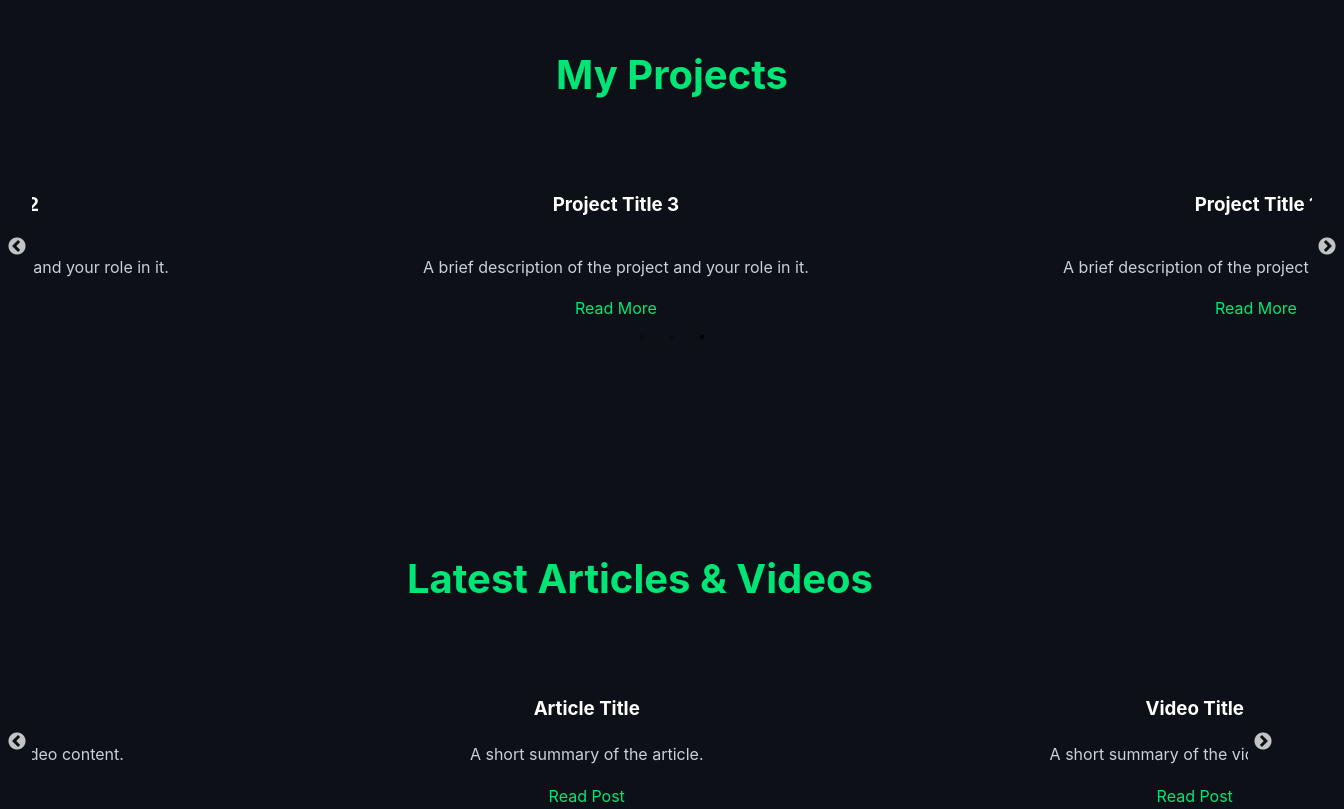
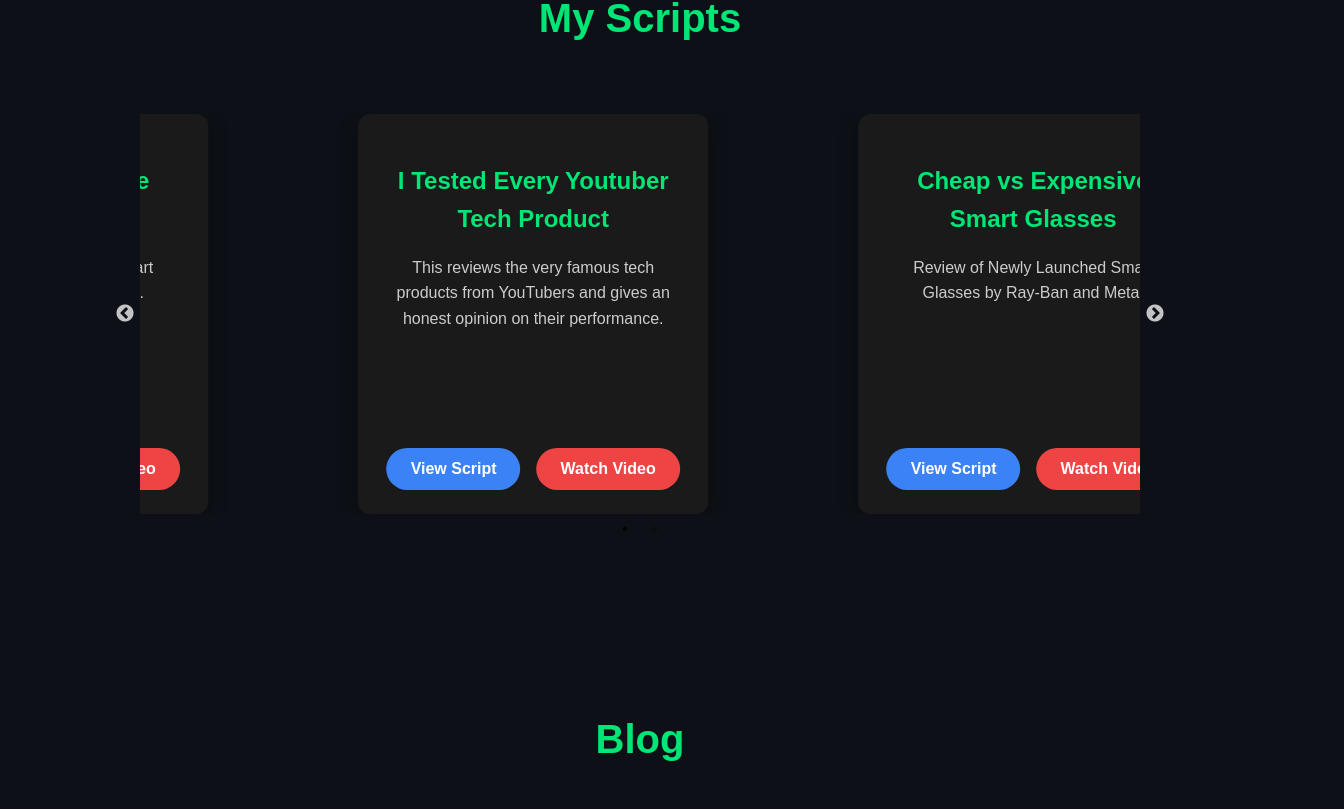
Before and after one commit to Soutrik-19/My-Portfolio, a React (Vite) app: page / in a window 1280 px wide. Shown: the part 1671-2480 px from the top of the page, 1344 px wide, since content can reach past the window. Built offline with nearby package versions, Linux system fonts and the light colour scheme; no server answers; the database is empty.

Commit message:
Updated the contacts and review form section with new text

```diff
--- a/src/components/Blog.jsx
+++ b/src/components/Blog.jsx
@@ -1,6 +1,4 @@
-// File: src/components/Blog.jsx
-
-import React from 'react';
+import React, { useEffect } from 'react';
 import Slider from 'react-slick';
 import 'slick-carousel/slick/slick.css';
 import 'slick-carousel/slick/slick-theme.css';
@@ -9,43 +7,74 @@ import AOS from 'aos';
 import 'aos/dist/aos.css';
 
 const Blog = () => {
+  // Use useEffect to initialize AOS after the component mounts
+  useEffect(() => {
+    AOS.init({
+      once: true, // Only animate elements once
+      offset: 50, // Offset (in px) from the original trigger point
+      delay: 50, // Delay (in ms) before the animation starts
+    });
+  }, []); // Empty dependency array ensures this runs only once
+
+  // Add a safety check to make sure data.blog exists and is an array
+  if (!data || !data.blog || !Array.isArray(data.blog) || data.blog.length === 0) {
+    return (
+      <section id="blog" className="container mx-auto px-4 py-16 font-['Inter']">
+        <h2 className="text-4xl font-bold text-center mb-12 text-gray-800 dark:text-white">Blog</h2>
+        <p className="text-center text-gray-500 dark:text-gray-400">No blog posts found. Please check your data.json file.</p>
+      </section>
+    );
+  }
+
   const settings = {
     dots: true,
     infinite: true,
     speed: 500,
-    slidesToShow: 2,
+    // Display 3 posts on large screens, 2 on medium, and 1 on small screens
+    slidesToShow: 3,
     slidesToScroll: 1,
     autoplay: true,
     autoplaySpeed: 3000,
     responsive: [
       {
-        breakpoint: 768, // This is a mobile breakpoint
+        breakpoint: 1024,
         settings: {
-          slidesToShow: 1, // Show one slide on mobile devices
+          slidesToShow: 2,
+        },
+      },
+      {
+        breakpoint: 768,
+        settings: {
+          slidesToShow: 1,
         },
       },
     ],
   };
 
   return (
-    // Add responsive padding to the section itself.
-    // 'py-16' adds vertical padding, 'px-4' adds horizontal padding.
-    // 'lg:px-12' and 'xl:px-24' override the default padding on large screens.
-    <section id="blog" data-aos="fade-up" className="py-16 px-4 lg:px-12 xl:px-24">
-      {/* Add responsive font sizes and spacing to the heading. */}
-      {/* 'mb-10' adds a large bottom margin, which is reduced on smaller screens with 'md:mb-8' */}
-      <h2 className="text-3xl md:text-4xl lg:text-5xl font-bold mb-10 md:mb-8">Latest Articles & Videos</h2>
+    <section id="blog" data-aos="fade-up" className="blog-container container mx-auto px-4 py-16 font-['Inter']">
+      <h2 className="blog-title text-4xl font-bold text-center mb-12 text-gray-800 dark:text-white">Blog</h2>
 
-      {/* Replace the inline style with Tailwind classes for max-width and auto margins. */}
-      <div className="max-w-6xl mx-auto">
+      <div className="mx-auto w-full max-w-6xl">
         <Slider {...settings}>
-          {data.blogPosts.map((post) => (
-            // Add padding, rounded corners, and shadow to the card itself.
-            // 'p-6' and 'md:p-8' provide responsive padding inside the card.
-            <div className="bg-gray-800 text-white rounded-lg p-6 md:p-8 shadow-xl" key={post.id}>
-              <h3 className="text-xl md:text-2xl font-semibold mb-2">{post.title}</h3>
-              <p className="text-gray-400 mb-4">{post.summary}</p>
-              <a href={post.link} className="text-blue-400 hover:text-blue-300 transition-colors duration-300">Read Post</a>
+          {data.blog.map((post) => (
+            // Each carousel item needs its own wrapper div
+            <div className="p-4" key={post.id}>
+              <div className="bg-white dark:bg-gray-800 rounded-lg shadow-lg p-6 hover:shadow-2xl transition-shadow duration-300 transform hover:-translate-y-1 h-full flex flex-col">
+                <h3 className="text-2xl font-bold mb-2 text-gray-900 dark:text-white">{post.title}</h3>
+                <p className="text-gray-600 dark:text-gray-300 mb-4 flex-grow">{post.description}</p>
+                <p className="text-sm text-gray-400 dark:text-gray-500 mt-auto">Published on: {post.date}</p>
+                {post.link && (
+                  <a
+                    href={post.link}
+                    target="_blank"
+                    rel="noopener noreferrer"
+                    className="mt-4 inline-block bg-blue-500 text-white px-4 py-2 rounded-full font-semibold hover:bg-blue-600 transition-colors duration-300 text-center"
+                  >
+                    Read More
+                  </a>
+                )}
+              </div>
             </div>
           ))}
         </Slider>
--- a/src/components/Contact.jsx
+++ b/src/components/Contact.jsx
@@ -3,7 +3,7 @@
 import React from 'react';
 import { FontAwesomeIcon } from '@fortawesome/react-fontawesome';
 import { faEnvelope } from '@fortawesome/free-solid-svg-icons';
-import { faLinkedin, faTwitter } from '@fortawesome/free-brands-svg-icons';
+import { faInstagram, faLinkedin, faTwitter } from '@fortawesome/free-brands-svg-icons';
 
 const Contact = () => {
   return (
@@ -23,7 +23,7 @@ const Contact = () => {
 
         {/* Email Icon with responsive size and hover effect. */}
         <a
-          href="mailto:youremail@example.com"
+          href="mailto:soutrik.19@gmail.com"
           aria-label="Email Me"
           className="text-3xl md:text-4xl text-blue-400 hover:text-blue-300 transition-colors duration-300"
         >
@@ -32,7 +32,7 @@ const Contact = () => {
 
         {/* LinkedIn Icon */}
         <a
-          href="https://linkedin.com/in/yourprofile"
+          href="https://www.linkedin.com/in/soutrik-ghosh-029373221/"
           aria-label="LinkedIn"
           className="text-3xl md:text-4xl text-blue-400 hover:text-blue-300 transition-colors duration-300"
         >
@@ -41,11 +41,19 @@ const Contact = () => {
 
         {/* Twitter Icon */}
         <a
-          href="https://twitter.com/yourhandle"
+          href="https://x.com/Soutrik_19"
           aria-label="Twitter"
           className="text-3xl md:text-4xl text-blue-400 hover:text-blue-300 transition-colors duration-300"
         >
           <FontAwesomeIcon icon={faTwitter} />
+        </a>
+        {/* Instagram Icon */}
+        <a
+          href="https://www.instagram.com/soutrik.19/"
+          aria-label="Instagram"
+          className="text-3xl md:text-4xl text-blue-400 hover:text-blue-300 transition-colors duration-300"
+        >
+          <FontAwesomeIcon icon={faInstagram} />
         </a>
       </div>
     </section>
--- a/src/components/Projects.jsx
+++ b/src/components/Projects.jsx
@@ -1,12 +1,25 @@
-// File: src/components/Projects.jsx
-
-import React from 'react';
+import React, { useEffect } from 'react';
 import Slider from 'react-slick';
 import 'slick-carousel/slick/slick.css';
 import 'slick-carousel/slick/slick-theme.css';
 import data from '../data.json';
+import AOS from 'aos';
+import 'aos/dist/aos.css';
 
 const Projects = () => {
+  useEffect(() => {
+    AOS.init();
+  }, []);
+
+  if (!data || !data.projects || !Array.isArray(data.projects) || data.projects.length === 0) {
+    return (
+      <section id="projects" className="projects-container">
+        <h2 className="projects-title">My Scripts</h2>
+        <p className="no-scripts">No scripts found. Please check your data.json file.</p>
+      </section>
+    );
+  }
+
   const settings = {
     dots: true,
     infinite: true,
@@ -26,26 +39,51 @@ const Projects = () => {
   };
 
   return (
-    // Section container with padding and margin, ensuring it's centered
-    <section id="projects" data-aos="fade-up" className="container mx-auto px-4 py-16">
-      {/* Centered heading with a bold font and margin at the bottom */}
-      <h2 className="text-4xl font-bold text-center mb-12 text-gray-800">My Projects</h2>
+    <section id="projects" data-aos="fade-up" className="projects-container">
+      <h2 className="projects-title">My Scripts</h2>
 
-      {/* Slider container with responsive margins */}
-      <div className="mx-auto w-full max-w-4xl">
+      <div className="slider-wrapper">
         <Slider {...settings}>
           {data.projects.map((project) => (
-            // Individual project card with a clean, modern design
-            <div className="p-4" key={project.id}>
-              <div className="bg-white p-6 rounded-lg shadow-lg hover:shadow-2xl transition-shadow duration-300 transform hover:-translate-y-1 h-full flex flex-col justify-between">
-                <h3 className="text-2xl font-bold mb-2 text-gray-900">{project.title}</h3>
-                <p className="text-gray-600 flex-grow mb-4">{project.description}</p>
-                <a
-                  href={project.link}
-                  className="inline-block bg-blue-500 text-white px-6 py-2 rounded-full font-semibold hover:bg-blue-600 transition-colors duration-300 text-center"
-                >
-                  Read More
-                </a>
+            <div className="slide" key={project.id}>
+              <div className="project-card">
+                <div>
+                  <h3 className="project-title">{project.title}</h3>
+                  <p className="project-description">{project.description}</p>
+                </div>
+
+                <div className="project-buttons">
+                  {project.pdfLink?.trim() && (
+                    <a
+                      href={project.pdfLink}
+                      target="_blank"
+                      rel="noopener noreferrer"
+                      className="btn blue"
+                    >
+                      View Script
+                    </a>
+                  )}
+                  {project.youtubeLink?.trim() && (
+                    <a
+                      href={project.youtubeLink}
+                      target="_blank"
+                      rel="noopener noreferrer"
+                      className="btn red"
+                    >
+                      Watch Video
+                    </a>
+                  )}
+                  {project.wordLink?.trim() && (
+                    <a
+                      href={project.wordLink}
+                      target="_blank"
+                      rel="noopener noreferrer"
+                      className="btn green"
+                    >
+                      Download (DOCX)
+                    </a>
+                  )}
+                </div>
               </div>
             </div>
           ))}
--- a/src/data.json
+++ b/src/data.json
@@ -2,47 +2,40 @@
   "projects": [
     {
       "id": 1,
-      "title": "Project Title 1",
-      "description": "A brief description of the project and your role in it.",
-      "link": "#"
+      "title": "I Tested Every Youtuber Tech Product",
+      "description": "This reviews the very famous tech products from YouTubers and gives an honest opinion on their performance.",
+      "pdfLink": "https://drive.google.com/file/d/1VYoXH0syf31XVS3MT9jd2n4F4H6jqRvl/view?usp=drivesdk",
+      "youtubeLink": "https://youtu.be/krNZTNF1bJk?si=mDv9_XnUGuTKBBln"
     },
     {
       "id": 2,
-      "title": "Project Title 2",
-      "description": "A brief description of the project and your role in it.",
-      "link": "#"
+      "title": "Cheap vs Expensive Smart Glasses",
+      "description": "Review of Newly Launched Smart Glasses by Ray-Ban and Meta.",
+      "pdfLink": "https://drive.google.com/file/d/1HsnzGbBruFNq6x3THKJ3YOZMYEfu294f/view?usp=drivesdk",
+      "youtubeLink": "https://youtu.be/krNZTNF1bJk?si=FIMljMJy7PBMSSkd"
+    }
+  ],
+  "blog": [
+    {
+      "id": 1,
+      "title": "Coming Soon",
+      "description": "Coming Soon",
+      "date": "2024-08-03",
+      "link": "https://your-website.com/blog-post-1"
+    },
+    {
+      "id": 2,
+      "title": "Coming Soon",
+      "description": "Coming Soon",
+      "date": "2024-07-20",
+      "link": "https://your-website.com/blog-post-2"
     },
     {
       "id": 3,
-      "title": "Project Title 3",
-      "description": "A brief description of the project and your role in it.",
-      "link": "#"
-    }
-  ],
-  "blogPosts": [
-    {
-      "id": 1,
-      "title": "Article Title",
-      "summary": "A short summary of the article.",
-      "link": "#"
-    },
-    {
-      "id": 2,
-      "title": "Video Title",
-      "summary": "A short summary of the video content.",
-      "link": "#"
-    }
-  ],
-  "testimonials": [
-    {
-      "id": 1,
-      "quote": "Soutrik's writing is clear, insightful, and always delivers on time. A true professional.",
-      "author": "- Client Name"
-    },
-    {
-      "id": 2,
-      "quote": "I highly recommend Soutrik for any technical writing project. He has a unique ability to simplify complex topics.",
-      "author": "- Another Client"
+      "title": "Coming Soon",
+      "description": "Coming Soon",
+      "date": "2024-06-15",
+      "link": "https://your-website.com/blog-post-3"
     }
   ]
 }
--- a/src/index.css
+++ b/src/index.css
@@ -1,17 +1,11 @@
-/*
- * This file contains all the CSS for your portfolio,
- * styled to match the demo site you provided.
- * It features a dark theme with vibrant accents.
- */
-
 /* ================== General & Global Styling ================== */
 body {
   font-family: 'Arial', sans-serif;
   line-height: 1.6;
   margin: 0;
   padding: 0;
-  background-color: #121212;
-  color: #e0e0e0;
+  background-color: #0d1117; /* Unified dark background */
+  color: #c9d1d9; /* Light text color for contrast */
 }
 
 h1, h2, h3, h4, h5, h6 {
@@ -59,7 +53,6 @@ nav ul li {
 }
 
 nav ul li a {
-  text-decoration: none;
   color: #e0e0e0;
   font-weight: 500;
 }
@@ -68,7 +61,7 @@ nav ul li a:hover {
   color: #00e676;
 }
 
-/* ================== Main Section Styling ================== */
+/* ================== Section Styling ================== */
 section {
   padding: 6rem 2rem;
   text-align: center;
@@ -80,7 +73,7 @@ section h2 {
   color: #00e676;
 }
 
-/* ================== Hero Section Styling ================== */
+/* ================== Hero Section ================== */
 #hero {
   background-color: #121212;
   height: 100vh;
@@ -89,7 +82,6 @@ section h2 {
   justify-content: center;
 }
 
-/* Styling for the new profile image */
 .profile-image {
   margin-bottom: 2rem;
 }
@@ -97,11 +89,11 @@ section h2 {
 .profile-pic {
   width: 200px;
   height: 200px;
-  border-radius: 50%; /* Makes the image circular */
-  border: 4px solid #00e676; /* Adds a nice green border */
-  box-shadow: 0 0 15px rgba(0, 230, 118, 0.5); /* Subtle glowing effect */
-  object-fit: cover; /* This scales the image to cover the container */
-  object-position: center; /* This centers the image within the container */
+  border-radius: 50%;
+  border: 4px solid #00e676;
+  box-shadow: 0 0 15px rgba(0, 230, 118, 0.5);
+  object-fit: cover;
+  object-position: center;
 }
 
 #hero h1 {
@@ -130,37 +122,106 @@ section h2 {
   background-color: #a7ffeb;
 }
 
-/* ================== Projects & Blog Section Styling (Carousel Ready) ================== */
-/* NOTE: The `react-slick` library handles the layout for these sections. */
-.card {
-  background-color: #1a1a1a;
-  padding: 1.5rem;
-  box-shadow: 0 4px 8px rgba(0, 0, 0, 0.3);
-  transition: transform 0.3s ease;
-  margin: 0 10px; /* Add some spacing between carousel items */
+/* ================== Projects Section (Carousel Cards & Buttons) ================== */
+.projects-container {
+  max-width: 1200px;
+  margin: 0 auto;
+  padding: 4rem 1rem;
 }
 
-.card:hover {
-  transform: translateY(-5px);
+.slider-wrapper {
+  max-width: 1000px;
+  margin: 0 auto;
 }
 
-.card h3 {
+.slide {
+  padding: 0 0.75rem;
+  box-sizing: border-box;
+}
+
+.slider-wrapper .slick-slide > div {
+  margin: 0 auto;
+}
+
+.project-card {
+  background-color: #1a1a1a;
+  width: 100%;
+  max-width: 350px;
+  max-height: 450px;
+  min-height: 400px;
+  min-width: 300px;
+  box-sizing: border-box;
+  padding: 1.5rem;
+  border-radius: 12px;
+  box-shadow: 0 4px 20px rgba(0, 0, 0, 0.3);
+  display: flex;
+  flex-direction: column;
+  height: 100%;
+  justify-content: space-between;
+  transition: transform 0.3s ease;
+}
+
+.project-card:hover {
+  transform: translateY(-5px);
+  box-shadow: 0 8px 30px rgba(0, 0, 0, 0.4);
+}
+
+.project-title {
   font-size: 1.5rem;
   margin-bottom: 0.5rem;
+  color: #00e676;
 }
 
-.card p {
-  font-size: 1rem;
-  color: #b0b0b0;
+.project-description {
+  color: #ccc;
+  margin-bottom: 1.5rem;
 }
 
-.card a {
-  display: inline-block;
-  margin-top: 1rem;
-  font-weight: 500;
+.project-buttons {
+  display: flex;
+  flex-wrap: wrap;
+  gap: 1rem; /* ✅ spacing between buttons */
+  margin-top: auto;
+  justify-content: center;
 }
 
-/* ================== Testimonials Section Styling ================== */
+.btn {
+  text-decoration: none;
+  padding: 0.5rem 1.5rem;
+  border-radius: 9999px;
+  font-weight: 600;
+  color: #fff;
+  text-align: center;
+  transition: background-color 0.3s ease;
+  background-color: #333;
+}
+
+.btn.blue {
+  background-color: #3b82f6;
+}
+
+.btn.blue:hover {
+  background-color: #2563eb;
+}
+
+.btn.red {
+  background-color: #ef4444;
+}
+
+.btn.red:hover {
+  background-color: #dc2626;
+}
+
+.btn.green {
+  background-color: #10b981;
+}
+
+.btn.green:hover {
+  background-color: #059669;
+}
+
+
+/* ================== Testimonials ================== */
 #testimonials {
   background-color: #1a1a1a;
   padding: 4rem 2rem;
@@ -179,25 +240,22 @@ section h2 {
   color: #fff;
 }
 
-/* ================== Contact Section Styling ================== */
+/* ================== Contact Section ================== */
 #contact {
   background-color: #1a1a1a;
-  padding-bottom: 4rem; /* Adjusted padding to look better */
+  padding-bottom: 4rem;
 }
 
 .social-links {
   display: flex;
   justify-content: center;
-  gap: 2rem; /* Adds spacing between the icons */
+  gap: 2rem;
   margin-top: 2rem;
 }
 
 .social-links a {
-  background: none;
-  border: none;
-  padding: 0;
-  color: #00e676; /* Sets the icon color */
-  font-size: 2.5rem; /* Adjusts icon size */
+  color: #00e676;
+  font-size: 2.5rem;
   transition: color 0.3s ease;
 }
 
@@ -205,7 +263,7 @@ section h2 {
   color: #a7ffeb;
 }
 
-/* ================== Footer Styling ================== */
+/* ================== Footer ================== */
 footer {
   background-color: #0d0d0d;
   color: #888;
@@ -218,79 +276,33 @@ footer p {
   margin: 0;
 }
 
-
-/*
- * This file contains global CSS styles for the entire application.
- * It's structured to be both a solid foundation and easily extendable.
- */
-
-/*
- * Base styles and global resets
- * We'll use this to ensure consistent styling across all browsers.
- */
-@tailwind base;
-@tailwind components;
-@tailwind utilities;
-
-/*
- * Use a dark background and a sans-serif font for the entire body.
- */
-body {
-  margin: 0;
-  font-family: -apple-system, BlinkMacSystemFont, "Segoe UI", "Roboto", "Oxygen",
-    "Ubuntu", "Cantarell", "Fira Sans", "Droid Sans", "Helvetica Neue",
-    sans-serif;
-  -webkit-font-smoothing: antialiased;
-  -moz-osx-font-smoothing: grayscale;
-  background-color: #0d1117; /* A dark background color */
-  color: #c9d1d9; /* Light text color for contrast */
-}
-
-/*
- * === R E S P O N S I V E   S T Y L E S ===
- * This section uses a media query to apply styles specifically for screens
- * that are 768px wide or smaller (typical for tablets and mobile devices).
- */
+/* ================== Responsive ================== */
 @media only screen and (max-width: 768px) {
-  /*
-   * Adjust the font size for the largest titles to ensure they are
-   * readable and don't overwhelm the small screen.
-   */
   h1 {
-    font-size: 2.5rem; /* A more appropriate size for mobile */
+    font-size: 2.5rem;
   }
 
-  /*
-   * You can add a rule here to adjust other headings if needed.
-   * For example: h2, h3 { font-size: ... }
-   */
-
-  /*
-   * Increase padding on the main container to give the content some breathing room
-   * and prevent it from touching the edges of the screen.
-   */
   .container {
     padding-left: 1rem;
     padding-right: 1rem;
   }
 
-  /*
-   * For any sections you have with a grid or flexbox layout, you can
-   * force them to stack vertically on mobile.
-   *
-   * IMPORTANT: You may need to replace '.responsive-grid' with the actual
-   * class name you used for your layout container.
-   */
   .responsive-grid {
     flex-direction: column;
-    gap: 1.5rem; /* Add some space between items when stacked */
+    gap: 1.5rem;
   }
 
-  /*
-   * Add a little extra margin to the bottom of all sections to
-   * separate them visually on mobile.
-   */
   section {
     margin-bottom: 2rem;
   }
+
+  .project-buttons {
+    flex-direction: column;
+    align-items: center;
+  }
+
+  .btn {
+    width: 100%;
+    text-align: center;
+  }
 }
```
Also changed, not shown: src/components/ReviewForm.jsx (+19 -8 lines).
